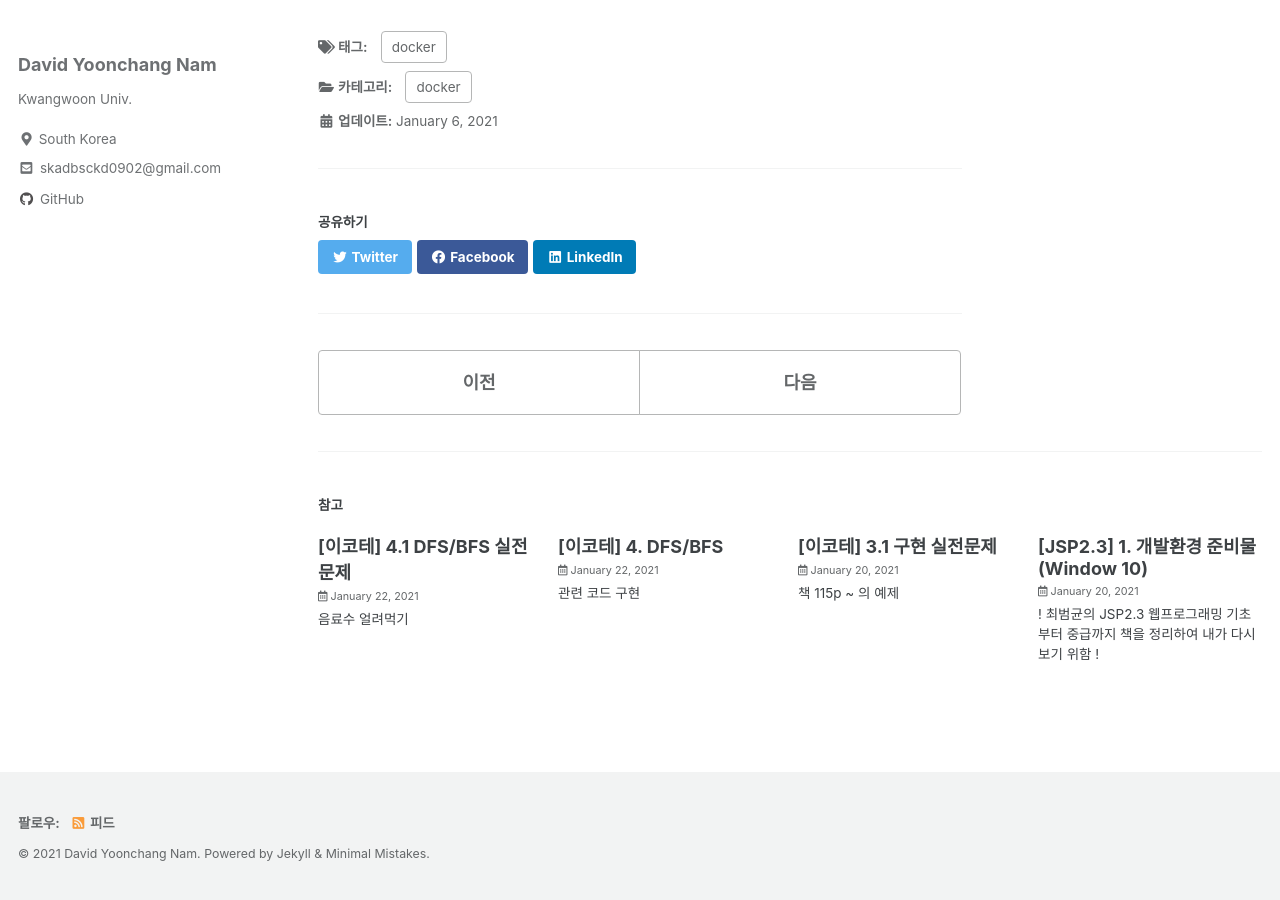
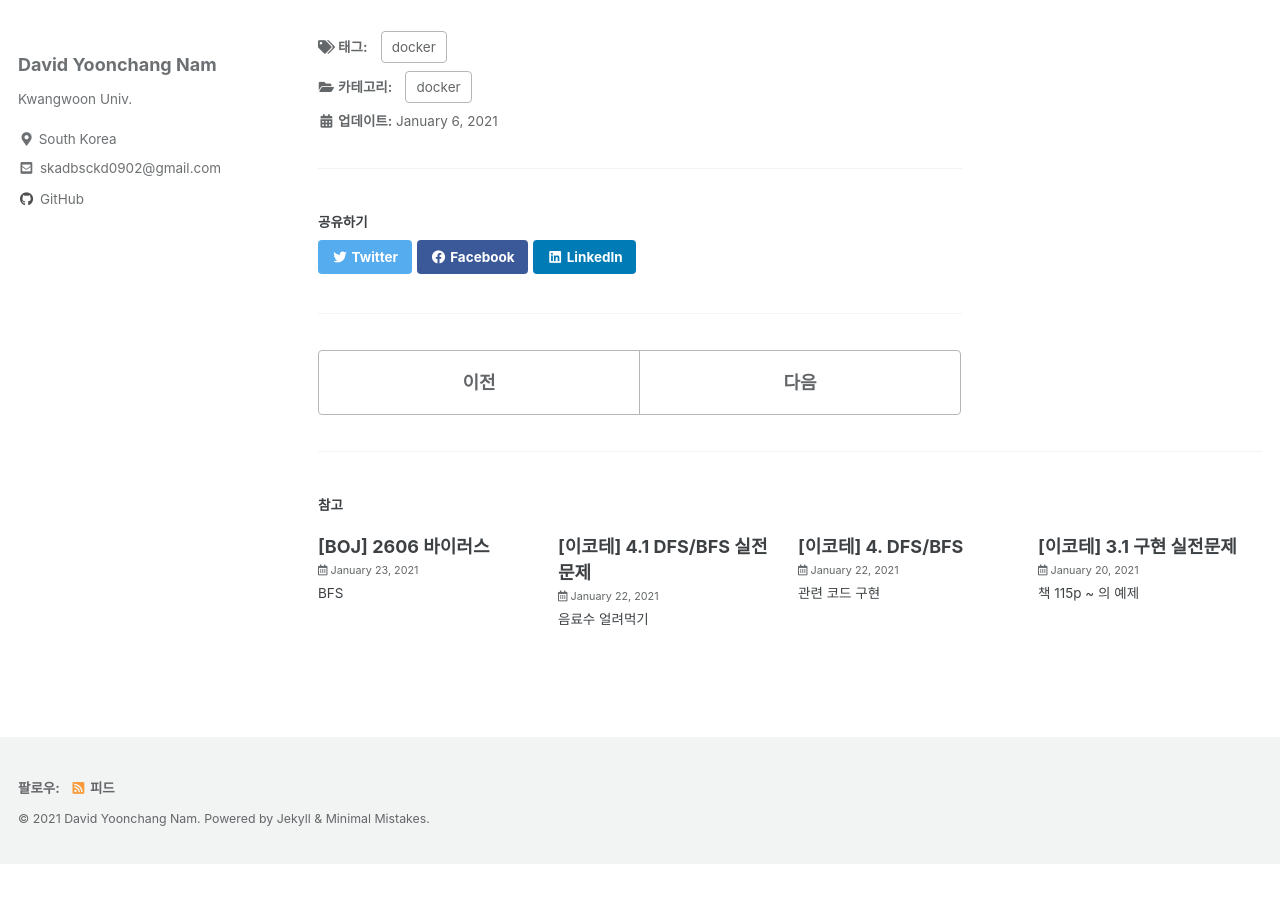
Before and after one commit to Akgop/Akgop.github.io, a Jekyll site: the page built from _posts/2021-01-06-docker_12.md, in a window 1280 px wide and 900 px high, scrolled down 607 px. Built offline with Jekyll 4.4.1, drawn with Linux system fonts in a browser that asks for light colours; cached includes are drawn as plain includes; after the commit the page ends 1471 px from its top, so only the background shows below that; part of the change alters nothing that is shown.

Commit message:
Create 2021-01-23-BOJ2606.md

````diff
--- a/_posts/2021-01-22-thisiscote_4.md
+++ b/_posts/2021-01-22-thisiscote_4.md
@@ -11,6 +11,7 @@ tags:
 
 ---
 
+[[BOJ] 2606 바이러스](http://akgop.github.io/boj/BOJ2606/)<br>
 [[이코테] 실전 문제(예제)](http://akgop.github.io/thisiscote/thisiscote_41/)
 
 
--- /dev/null
+++ b/_posts/2021-01-23-BOJ2606.md
@@ -0,0 +1,55 @@
+---
+title: \[BOJ] 2606 바이러스
+categories:
+  - BOJ
+tags:
+  - greedy
+---
+
+### BFS
+
+---
+
+해당 문제를 보고 BFS가 떠오른 이유는 다음과 같다.
+
+1번 컴퓨터를 기준으로 연결된 컴퓨터에 바이러스가 전파된다는 것을 보고 주변 컴퓨터부터 하나씩 전파를 시키면 되겠다고 생각 → 가까운 것 먼저 → 너비우선 탐색(BFS)
+
+사실 해당 문제는 BFS와 DFS모두 상관이 없다. 결국 전체 탐색을 해야 하는 문제이다. 최단경로를 구하는 유형의 문제가 아니기 때문에 둘 다 사용 가능하다.
+
+해당 문제에서 입력으로 주어지는 형태는 2차원 배열의 형식이 아닌 두 점의 연결정보를 주었기 때문에 연결 리스트(Linked List)로 그래프에 대해 초기화 해주었다.
+
+두 점의 연결 정보는 방향성이 없는 연결이기 떄문에 양방향 연결을 위해 (1, 2) 와 같은 입력이 주어진 경우 1번 노드의 연결리스트에 2를, 2번 노드의 연결리스트에 1을 각각 추가해줘야 한다. 그렇지 않으면 탐색 순서에 의해 오류가 발생할 수 있다.
+
+```python
+import sys
+from collections import deque
+
+def bfs(start):
+    queue = deque()
+    queue.append(start)
+    visited[start] = True
+    while queue:
+        vtx = queue.popleft()
+        for v in linked_list[vtx]:
+            # 이미 방문한 노드
+            if visited[v] is True:
+                continue
+            # 방문 안한 노드
+            queue.append(v)
+            visited[v] = True
+
+com = int(sys.stdin.readline().rstrip())
+edge_cnt = int(sys.stdin.readline().rstrip())
+
+# 인덱스가 1부터라 +1
+linked_list = [[] for _ in range(com+1)]
+for _ in range(edge_cnt):
+    sv, ev = map(int, sys.stdin.readline().rstrip().split())
+    # 단방향이 아니라 양방향 연결을 해주어야 작동한다
+    linked_list[sv].append(ev)
+    linked_list[ev].append(sv)
+visited = [False]*(com+1)
+visited[0] = True
+bfs(1)
+print(visited.count(True) - 2)
+```
````
